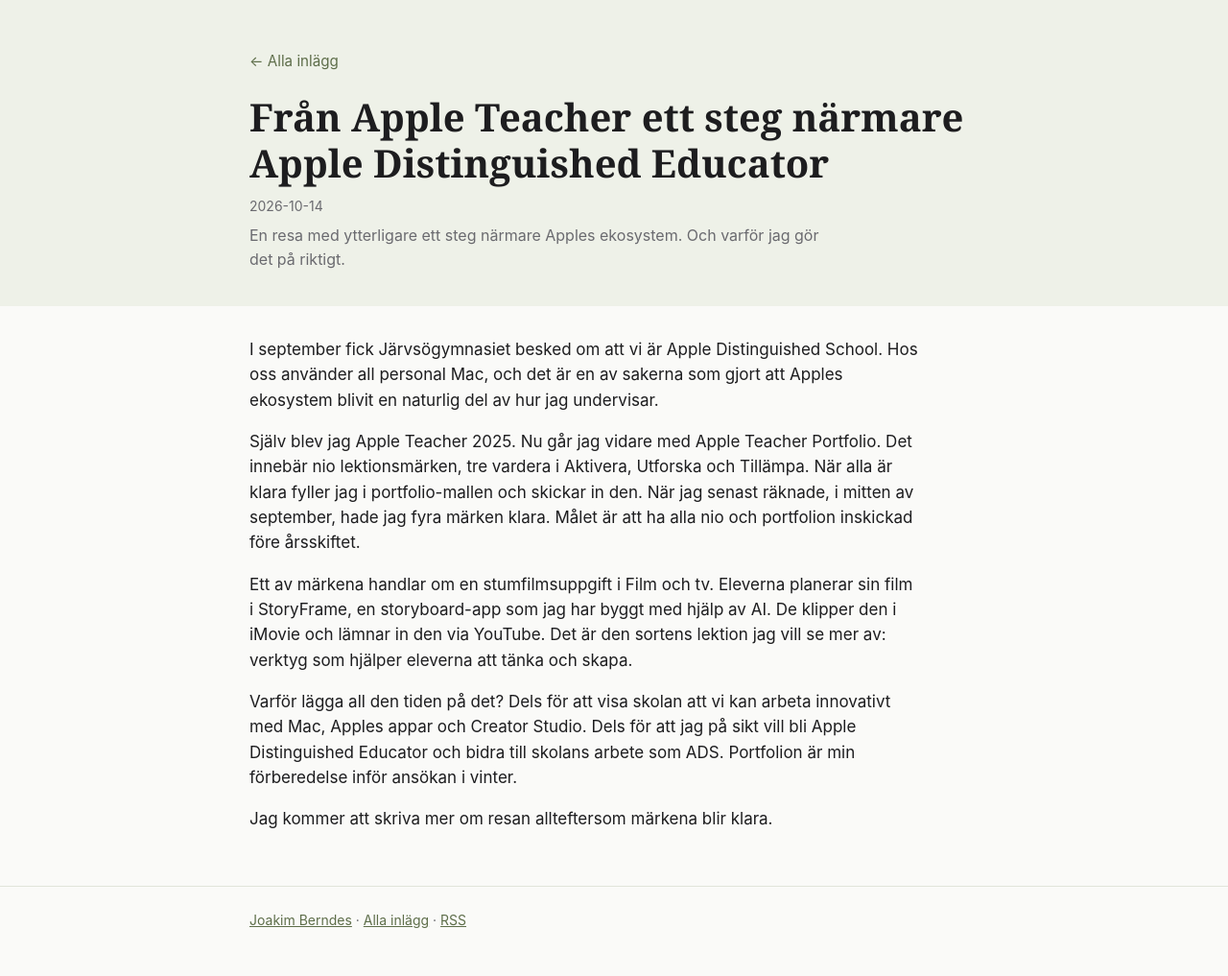
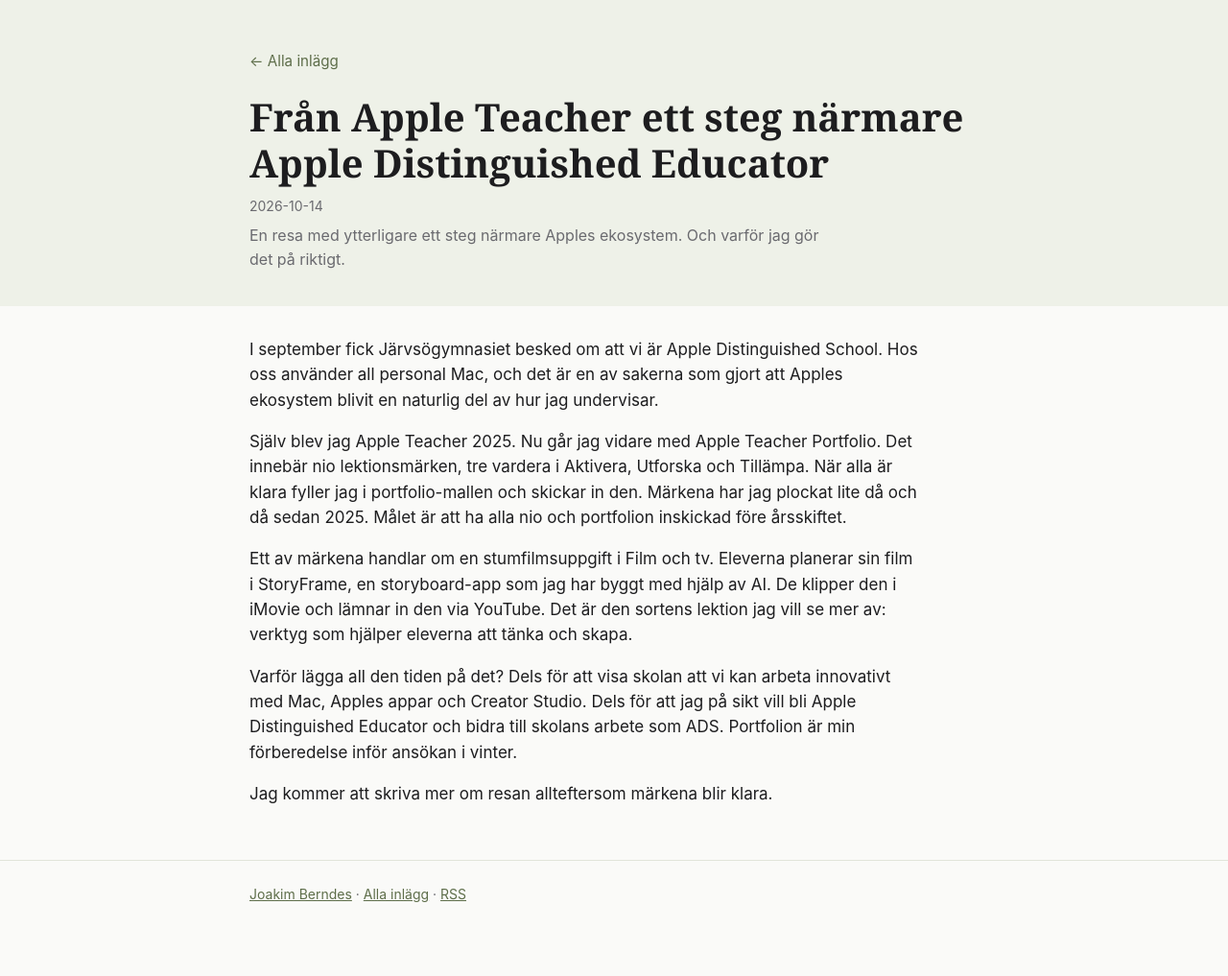
Before and after one commit to jberndes/jberndes.github.io, a Jekyll site: the page built from _posts/2026-10-14-fran-apple-teacher-till-ade.md, in a window 1280 px wide. Shown: the whole page at 96% size. Built offline with Jekyll 4.4.1, drawn with Linux system fonts in a browser that asks for light colours; after the commit the page ends 991 px from its top, so only the background shows below that.

Commit message:
Bloggpost: andra formulering om marken
Co-Authored-By: Claude Sonnet 5.5 <noreply@anthropic.com>
Claude-Session: https://claude.ai/code/session_01EHEf1UELdVEwTeZb2owzdv

```diff
--- a/_posts/2026-10-14-fran-apple-teacher-till-ade.md
+++ b/_posts/2026-10-14-fran-apple-teacher-till-ade.md
@@ -5,7 +5,7 @@ ingress: "En resa med ytterligare ett steg närmare Apples ekosystem. Och varfö
 
 I september fick Järvsögymnasiet besked om att vi är Apple Distinguished School. Hos oss använder all personal Mac, och det är en av sakerna som gjort att Apples ekosystem blivit en naturlig del av hur jag undervisar.
 
-Själv blev jag Apple Teacher 2025. Nu går jag vidare med Apple Teacher Portfolio. Det innebär nio lektionsmärken, tre vardera i Aktivera, Utforska och Tillämpa. När alla är klara fyller jag i portfolio-mallen och skickar in den. När jag senast räknade, i mitten av september, hade jag fyra märken klara. Målet är att ha alla nio och portfolion inskickad före årsskiftet.
+Själv blev jag Apple Teacher 2025. Nu går jag vidare med Apple Teacher Portfolio. Det innebär nio lektionsmärken, tre vardera i Aktivera, Utforska och Tillämpa. När alla är klara fyller jag i portfolio-mallen och skickar in den. Märkena har jag plockat lite då och då sedan 2025. Målet är att ha alla nio och portfolion inskickad före årsskiftet.
 
 Ett av märkena handlar om en stumfilmsuppgift i Film och tv. Eleverna planerar sin film i StoryFrame, en storyboard-app som jag har byggt med hjälp av AI. De klipper den i iMovie och lämnar in den via YouTube. Det är den sortens lektion jag vill se mer av: verktyg som hjälper eleverna att tänka och skapa.
 
```
